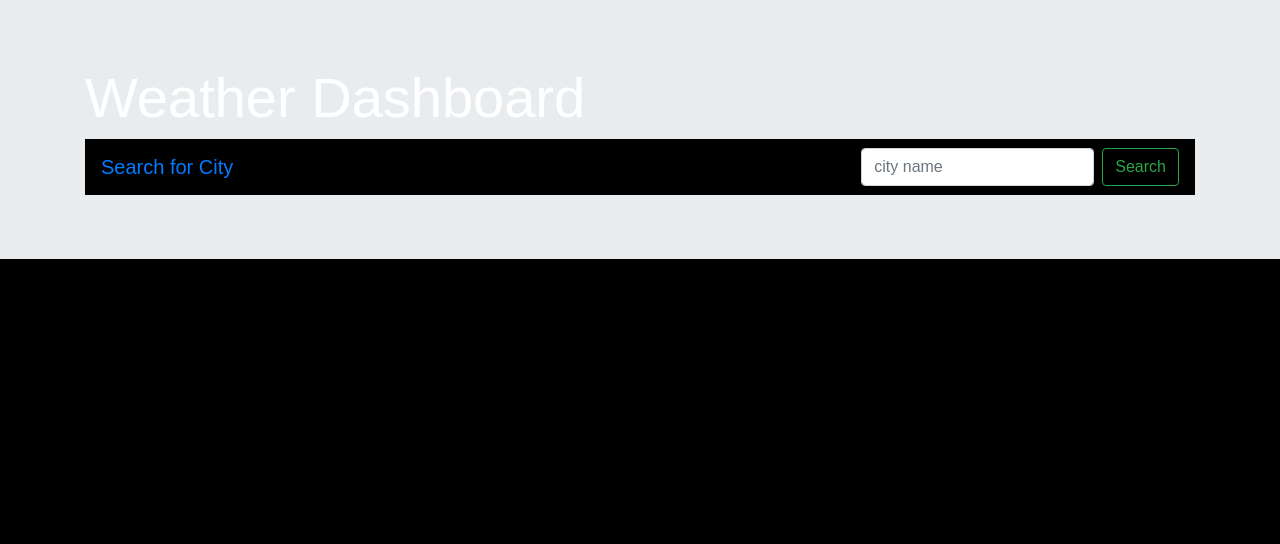
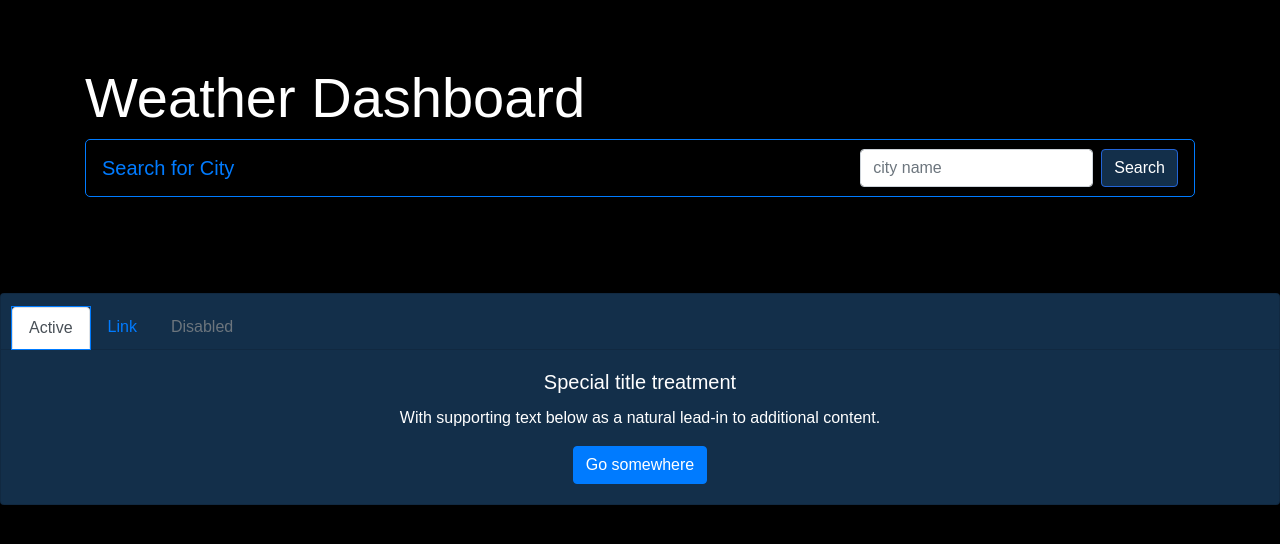
Before and after one commit to prohea/Weather-Dashboard, a plain HTML site: page index.html in a window 1280 px wide. Drawn offline with nearby package versions, Linux system fonts and the light colour scheme.

Commit message:
updated border

```diff
--- a/Assets/style.css
+++ b/Assets/style.css
@@ -1,12 +1,15 @@
 :root {
   --dark: black;
   --light: white;
+  --darkblue: #132f4a;
+  --blue: rgb(34, 100, 215);
 }
 
 body {
   font-family: "Mako", sans-serif;
   background-color: var(--dark);
   color: var(--light);
+  justify-content: center;
 }
 
 .header {
@@ -16,9 +19,51 @@ body {
   padding: 20px;
 }
 
-.custom-jumbotron .custom-navbar {
+.custom-jumbotron {
   background-color: var(--dark);
   color: var(--light);
+}
+
+.custom-navbar {
+  background-color: var(--dark);
+  color: var(--light);
+  border-radius: 5px;
+}
+
+.custom-nav {
+  color: var(--blue);
+  background-color: var(--darkblue);
+}
+
+.custom-btn {
+  background-color: var(--darkblue);
+  color: var(--light);
+  border-color: var(--blue);
+}
+
+.custom-btn:hover {
+  background-color: var(--blue);
+  color: var(--light);
+  border-color: var(--blue);
+}
+
+.custom-card {
+  background-color: var(--darkblue);
+  color: var(--light);
+}
+
+.card-header {
+    background-color: var(--darkblue);
+}
+
+.card-header-tabs:hover {
+    background-color: var(--blue);
+    border-radius: 5px;
+    border-color: var(--darkblue);
+}
+
+.custom-link:hover {
+    background-color: var(--blue);
 }
 
 /* Create three equal columns that float next to each other */
@@ -41,16 +86,6 @@ body {
   }
 }
 
-html {
-  -webkit-box-sizing: border-box;
-  -moz-box-sizing: border-box;
-  box-sizing: border-box;
+#button {
+  cursor: pointer;
 }
-
-*,
-*:before,
-*:after {
-  -webkit-box-sizing: inherit;
-  -moz-box-sizing: inherit;
-  box-sizing: inherit;
-}
--- a/index.html
+++ b/index.html
@@ -20,11 +20,11 @@
     <header class="jumbotron jumbotron-fluid custom-jumbotron">
       <div class="container">
         <h1 class="display-4">Weather Dashboard</h1>
-        <nav class="navbar custom-navbar">
+        <nav class="navbar custom-navbar border border-primary">
             <a class="navbar-brand" id="searchbox">Search for City</a>
             <form class="form-inline">
               <input class="form-control mr-sm-2" id="search-input" type="search" placeholder="city name" aria-label="Search">
-              <button class="btn btn-outline-success my-2 my-sm-0" id="search-btn" type="submit">Search</button>
+              <button class="btn custom-btn btn-outline-success my-2 my-sm-0" id="search-btn" type="submit">Search</button>
             </form>
           </nav>
     </header>
@@ -33,6 +33,27 @@
         <div id="oneday"></div>
         <div id="fiveday"></div>
       </section>
+      <div class="card custom-card text-center">
+        <div class="card-header">
+          <ul class="nav custom-nav nav-tabs custom-tabs card-header-tabs">
+            <li class="nav-item border border-primary">
+              <a class="nav-link custom-link active" aria-current="true" href="#">Active</a>
+            </li>
+            <li class="nav-item">
+              <a class="nav-link" href="#">Link</a>
+            </li>
+            <li class="nav-item">
+              <a class="nav-link disabled" href="#" tabindex="-1" aria-disabled="true">Disabled</a>
+            </li>
+          </ul>
+        </div>
+        <div class="card-body">
+          <h5 class="card-title">Special title treatment</h5>
+          <p class="card-text">With supporting text below as a natural lead-in to additional content.</p>
+          <a href="#" class="btn btn-primary">Go somewhere</a>
+        </div>
+      </div>
+
     </main>
 
     <script src="https://code.jquery.com/jquery-3.5.1.slim.min.js"></script>
```
